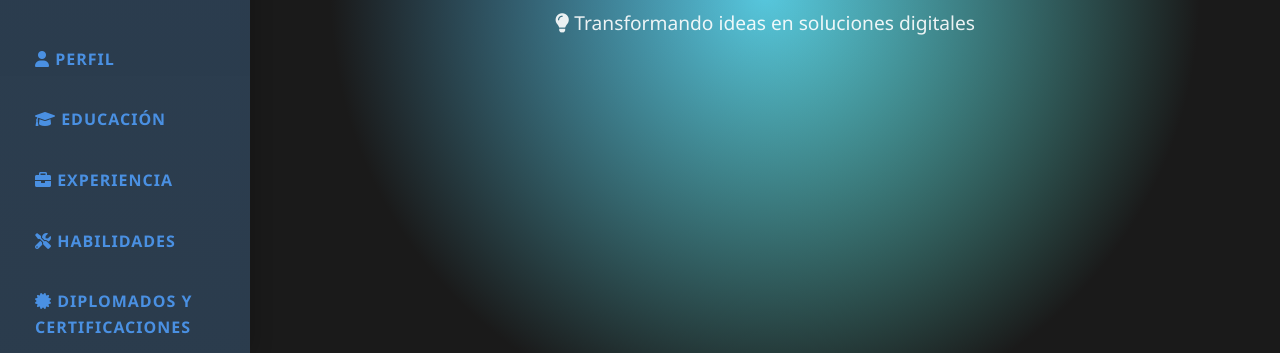
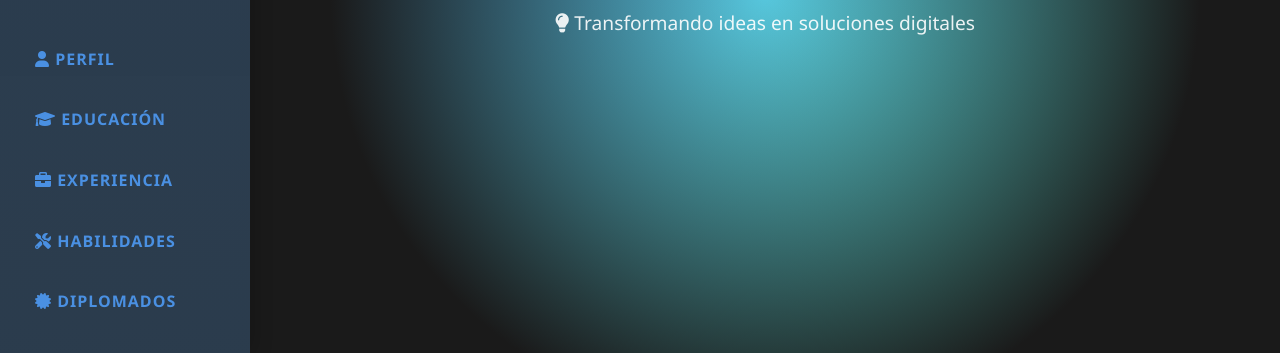
Before and after one commit to rodrigocoris/Portafolio, a plain HTML site: page index.html in a window 1280 px wide. Shown: the part 447-800 px from the top of the page. Drawn offline with Linux system fonts and the light colour scheme.

Commit message:
new design

```diff
--- a/index.html
+++ b/index.html
@@ -5,7 +5,7 @@
     <meta name="viewport" content="width=device-width, initial-scale=1.0">
     <title>Rodrigo Alejandro Ramos - Portafolio</title>
     <!-- Favicon externo -->
-    <link rel="icon" type="image/png" href="https://cdn-icons-png.flaticon.com/512/847/847969.png">
+    <link rel="icon" type="image/png" href="https://cdn-icons-png.flaticon.com/512/2921/2921222.png">
     <link rel="stylesheet" href="https://cdnjs.cloudflare.com/ajax/libs/font-awesome/6.0.0/css/all.min.css">
     <link rel="stylesheet" href="assets/css/styles.css">
 </head>
@@ -22,7 +22,7 @@
             <li><a href="#educacion"><i class="fas fa-graduation-cap"></i> Educación</a></li>
             <li><a href="#experiencia"><i class="fas fa-briefcase"></i> Experiencia</a></li>
             <li><a href="#habilidades"><i class="fas fa-tools"></i> Habilidades</a></li>
-            <li><a href="#certificaciones"><i class="fas fa-certificate"></i> Diplomados y Certificaciones</a></li>
+            <li><a href="#certificaciones"><i class="fas fa-certificate"></i> Diplomados</a></li>
             <li><a href="#contacto"><i class="fas fa-envelope"></i> Contacto</a></li>
         </ul>
     </nav>
```
